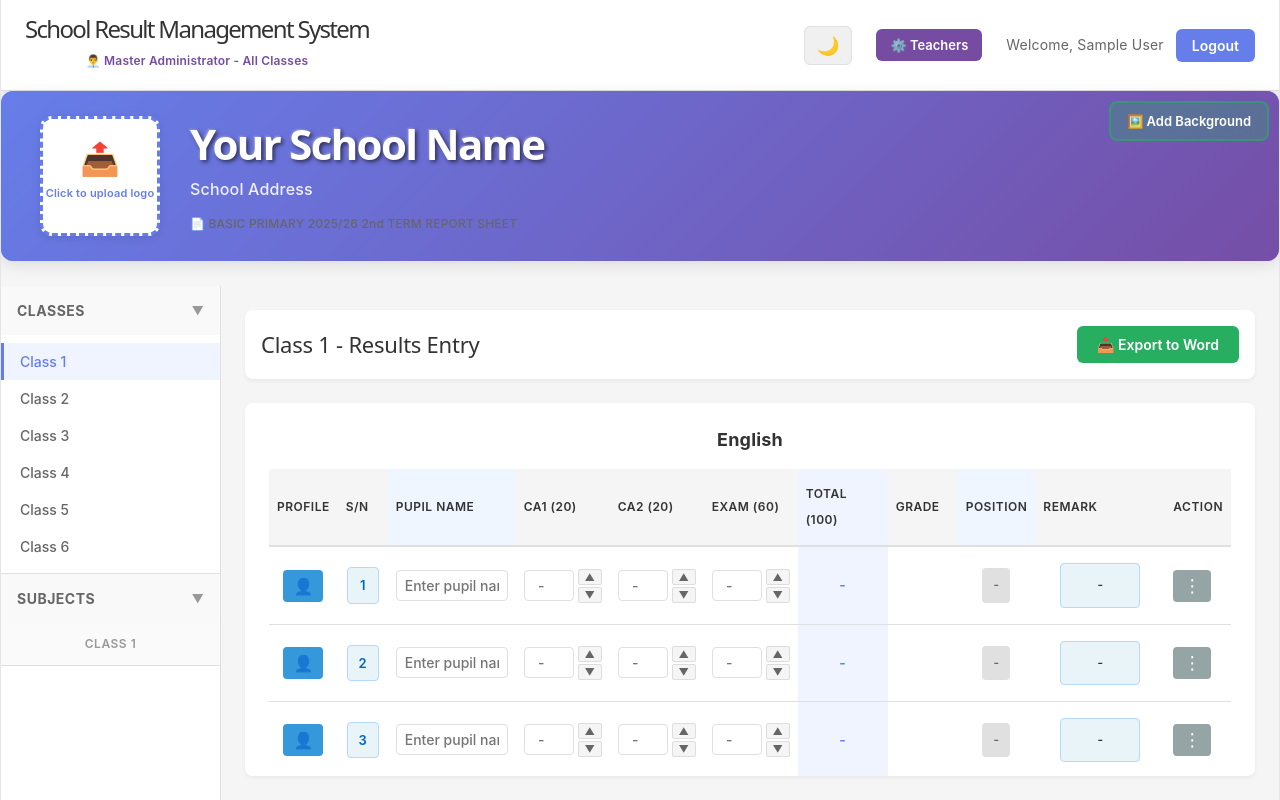
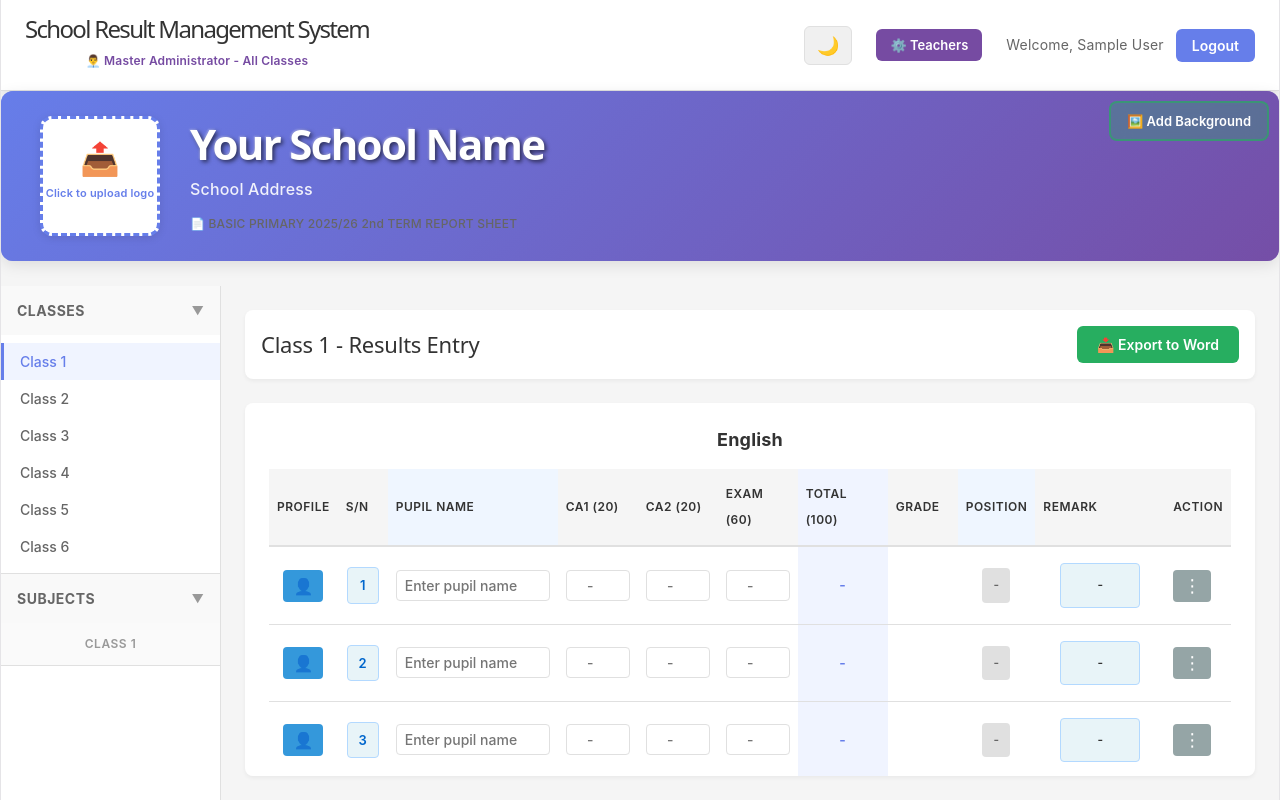
Before and after one commit to Vicdugu/SCHOOL_RESULT_SYSTEM, a React (Vite) app: page /dashboard in a window 1280 px wide. Built offline with nearby package versions, Linux system fonts and the light colour scheme; sample sign-in values are in the browser's storage.

Commit message:
Remove duplicate arrow buttons - keep keyboard arrow key functionality only

```diff
--- a/src/components/ResultsTable.css
+++ b/src/components/ResultsTable.css
@@ -234,40 +234,6 @@
 .score-input-wrapper input {
   flex: 1;
   min-width: 50px;
-}
-
-.arrow-buttons {
-  display: flex;
-  flex-direction: column;
-  gap: 2px;
-}
-
-.arrow-btn {
-  width: 24px;
-  height: 16px;
-  padding: 0;
-  border: 1px solid #ddd;
-  border-radius: 2px;
-  background-color: #f5f5f5;
-  color: #666;
-  font-size: 10px;
-  cursor: pointer;
-  display: flex;
-  align-items: center;
-  justify-content: center;
-  transition: all 0.2s ease;
-  font-weight: bold;
-}
-
-.arrow-btn:hover {
-  background-color: #e0e0e0;
-  border-color: #999;
-  color: #333;
-}
-
-.arrow-btn:active {
-  background-color: #d0d0d0;
-  transform: scale(0.95);
 }
 
 .total-value {
--- a/src/components/ResultsTable.tsx
+++ b/src/components/ResultsTable.tsx
@@ -223,22 +223,6 @@ const ResultsTable: React.FC<ResultsTableProps> = ({ pupils, subjectIndex, subje
                       }}
                       className="score-input"
                     />
-                    <div className="arrow-buttons">
-                      <button
-                        className="arrow-btn up-btn"
-                        onClick={() => handleArrowKeyScore(pupil.id, subjectIndex, 'ca1', 'up', subject_data.ca1)}
-                        title="Increase CA1"
-                      >
-                        ▲
-                      </button>
-                      <button
-                        className="arrow-btn down-btn"
-                        onClick={() => handleArrowKeyScore(pupil.id, subjectIndex, 'ca1', 'down', subject_data.ca1)}
-                        title="Decrease CA1"
-                      >
-                        ▼
-                      </button>
-                    </div>
                   </div>
                 </td>
                 <td className="score-col">
@@ -263,22 +247,6 @@ const ResultsTable: React.FC<ResultsTableProps> = ({ pupils, subjectIndex, subje
                       }}
                       className="score-input"
                     />
-                    <div className="arrow-buttons">
-                      <button
-                        className="arrow-btn up-btn"
-                        onClick={() => handleArrowKeyScore(pupil.id, subjectIndex, 'ca2', 'up', subject_data.ca2)}
-                        title="Increase CA2"
-                      >
-                        ▲
-                      </button>
-                      <button
-                        className="arrow-btn down-btn"
-                        onClick={() => handleArrowKeyScore(pupil.id, subjectIndex, 'ca2', 'down', subject_data.ca2)}
-                        title="Decrease CA2"
-                      >
-                        ▼
-                      </button>
-                    </div>
                   </div>
                 </td>
                 <td className="score-col">
@@ -303,22 +271,6 @@ const ResultsTable: React.FC<ResultsTableProps> = ({ pupils, subjectIndex, subje
                       }}
                       className="score-input"
                     />
-                    <div className="arrow-buttons">
-                      <button
-                        className="arrow-btn up-btn"
-                        onClick={() => handleArrowKeyScore(pupil.id, subjectIndex, 'exam', 'up', subject_data.exam)}
-                        title="Increase Exam"
-                      >
-                        ▲
-                      </button>
-                      <button
-                        className="arrow-btn down-btn"
-                        onClick={() => handleArrowKeyScore(pupil.id, subjectIndex, 'exam', 'down', subject_data.exam)}
-                        title="Decrease Exam"
-                      >
-                        ▼
-                      </button>
-                    </div>
                   </div>
                 </td>
                 <td className="total-col">
```
